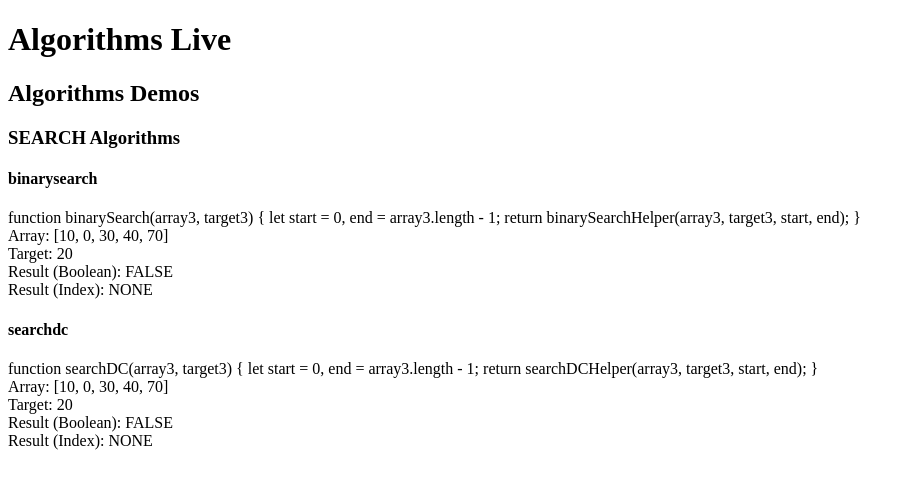
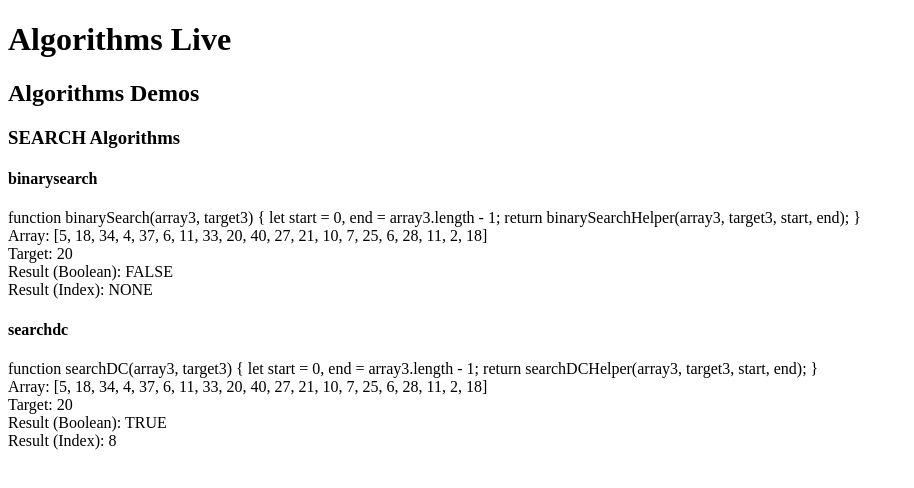
Before and after one commit to seanlee31/algorithmslive, a React app: page / in a window 1280 px wide. Shown: the top 488 px of the page, without its empty margins (0-914 px from the left). Built offline with nearby package versions, Linux system fonts and the light colour scheme; the HTML template or start-up script is replaced by a standard one.

Commit message:
[ADD] Added random integer array generator.

```diff
--- a/src/app/App.jsx
+++ b/src/app/App.jsx
@@ -8,14 +8,13 @@ import $ from 'jquery';
 // import { findMaxMinElements } from '../algorithms/dacAlgorithms';
 
 // Import Helper Utilites //
-import { getAlgorithmByTitle, getAlgorithmTitles } from './utils';
+import { getAlgorithmByTitle, getAlgorithmTitles, randomArray } from './utils';
 
-var array = [10, 0, 30, 40, 70],
+var array = randomArray(20, 40),
     target = 20;
 
 const pageTitle = "Algorithms Live";
 const algorithmDemosTitle = "Algorithms Demos";
-const algorithmTypeTitle = "Search Algorithms";
 
 class App extends Component {
    render() {
@@ -55,7 +54,6 @@ class Content extends Component {
 class AlgorithmDemosByType extends Component {
    render() {
       let algTitles = getAlgorithmTitles(this.props.type);
-      console.log(algTitles)
       return (
          <div>
             <h3>{this.props.type.toUpperCase()} Algorithms</h3>
--- a/src/app/utils.js
+++ b/src/app/utils.js
@@ -28,4 +28,8 @@ function getAlgorithmTitles(algTitle) {
    return algs;
 }
 
-export { getAlgorithmByTitle, getAlgorithmTitles };
+function randomArray(length, max) {
+   return [...new Array(length)].map(() => Math.round(Math.random() * max));
+}
+
+export { getAlgorithmByTitle, getAlgorithmTitles, randomArray };
```
